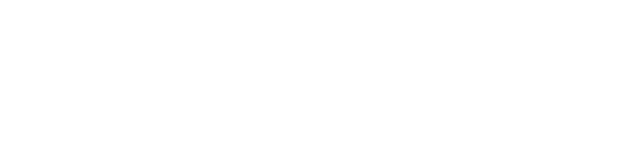
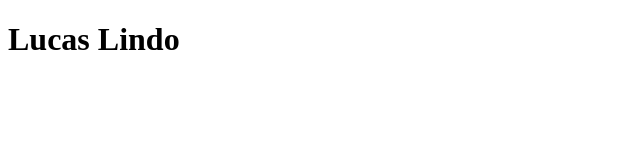
Before and after one commit to LucasSilvaFreitas/Projeto-Site, a plain HTML site: page index.html in a window 1280 px wide. Shown: the whole page, without its empty margins (0-640 px from the left). Drawn offline with Linux system fonts and the light colour scheme.

Commit message:
título h1

```diff
--- a/index.html
+++ b/index.html
@@ -9,7 +9,7 @@
 </head>
 
 <body>
-
+    <h1>Lucas Lindo</h1>
 </body>
 
 </html>
```
